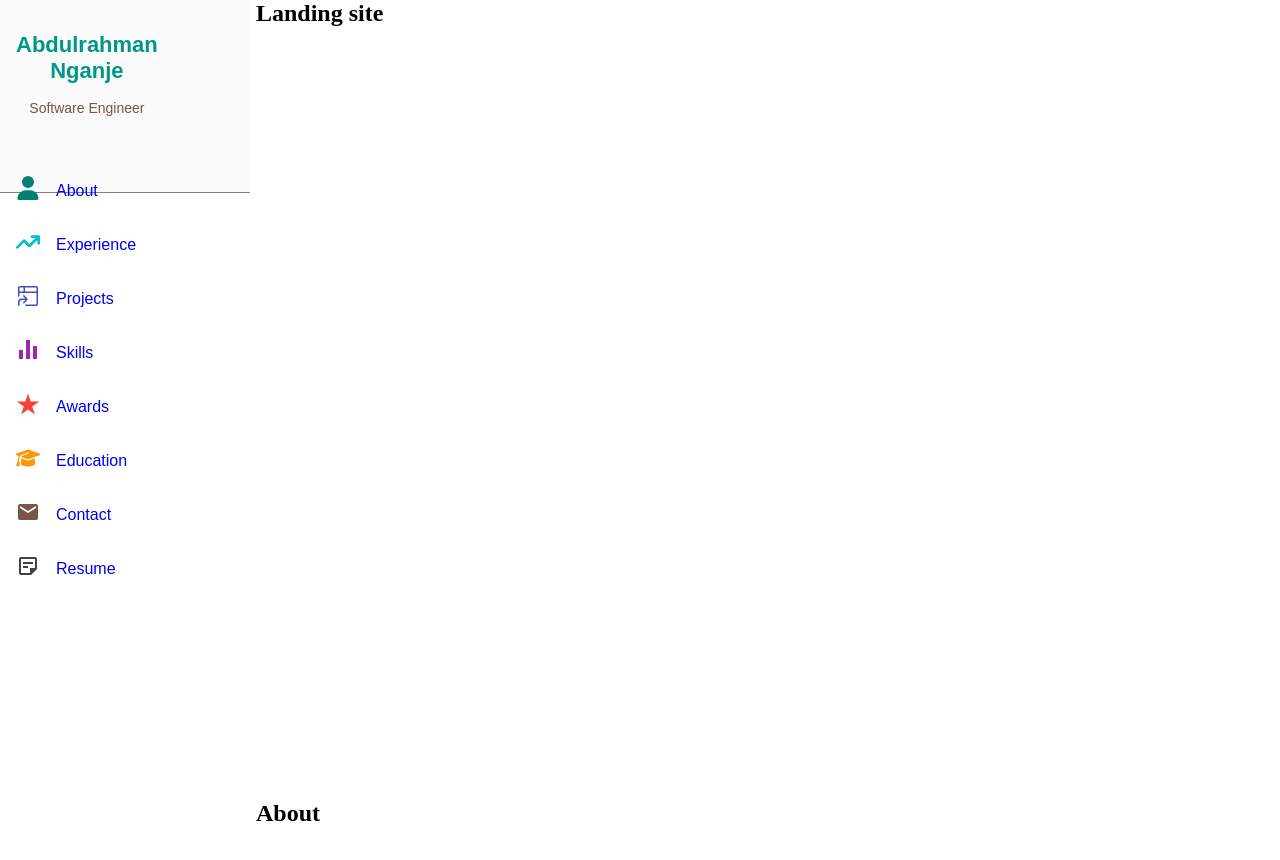
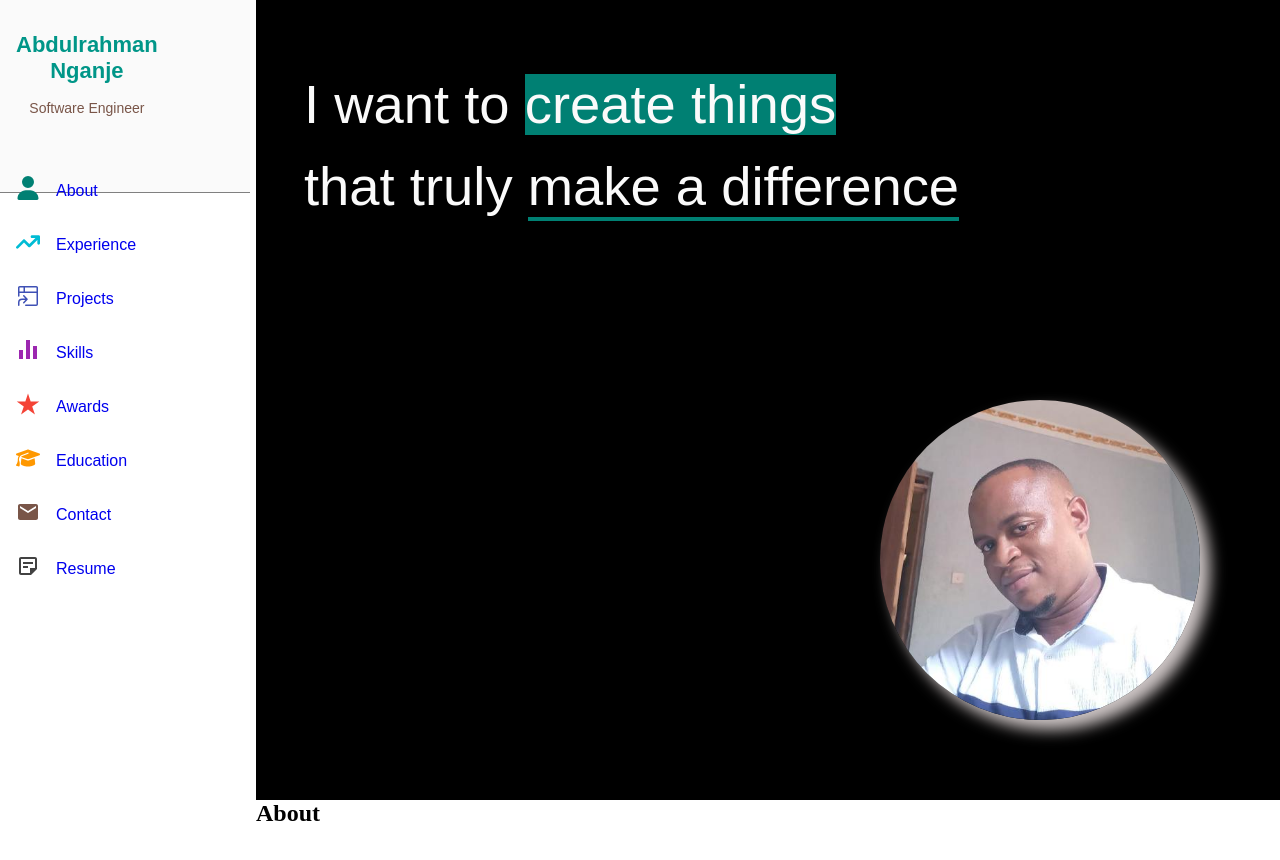
Before and after one commit to asnganje/professional-portoflio-v1, a React (Vite) app: page / in a window 1280 px wide. Shown: the top 860 px of the page. Built offline with nearby package versions, Linux system fonts and the light colour scheme.

Commit message:
Modify landing page outlook

```diff
--- a/src/index.css
+++ b/src/index.css
@@ -215,3 +215,40 @@ main {
     }
 
 }
+
+.land {
+    background: black;
+    position: relative;
+}
+
+.profile-pic {
+    position: absolute;
+    width: 20rem;
+    height: 20rem;
+    bottom: 5rem;
+    right: 5rem;
+    border-radius: 50%;
+    border: transparent;
+    background: transparent;
+    box-shadow: 10px 10px 15px rgb(204, 196, 196);
+    object-fit: cover;
+
+}
+
+.top-desc {
+    position: absolute;
+    font-family: sans-serif;
+    line-height: 150%;
+    font-weight: 100;
+    color: #fafafa;
+    font-size: calc(1em + 3vw);
+    padding: 3rem;
+}
+
+.things {
+    background-color: #008073;
+}
+
+.diff {
+    border-bottom: 0.3rem solid #008073;
+}
--- a/src/pages/Landing.jsx
+++ b/src/pages/Landing.jsx
@@ -1,5 +1,11 @@
+import profImg from '../assets/profileImg.jpeg'
+
 const Landing = () => {
-    return <h2 className="land">Landing site</h2>
+    return <div className="land">
+                <h3 className='top-desc'>I want to <span className='things'>create things</span> <br/> that truly
+                <span> </span><span className='diff'>make a difference</span></h3>
+                <img src={profImg} alt="profile-pic" className='profile-pic'/>
+        </div>
 }
 
 export default Landing;
```
Also changed, not shown: src/assets/profileImg.jpeg (added).
